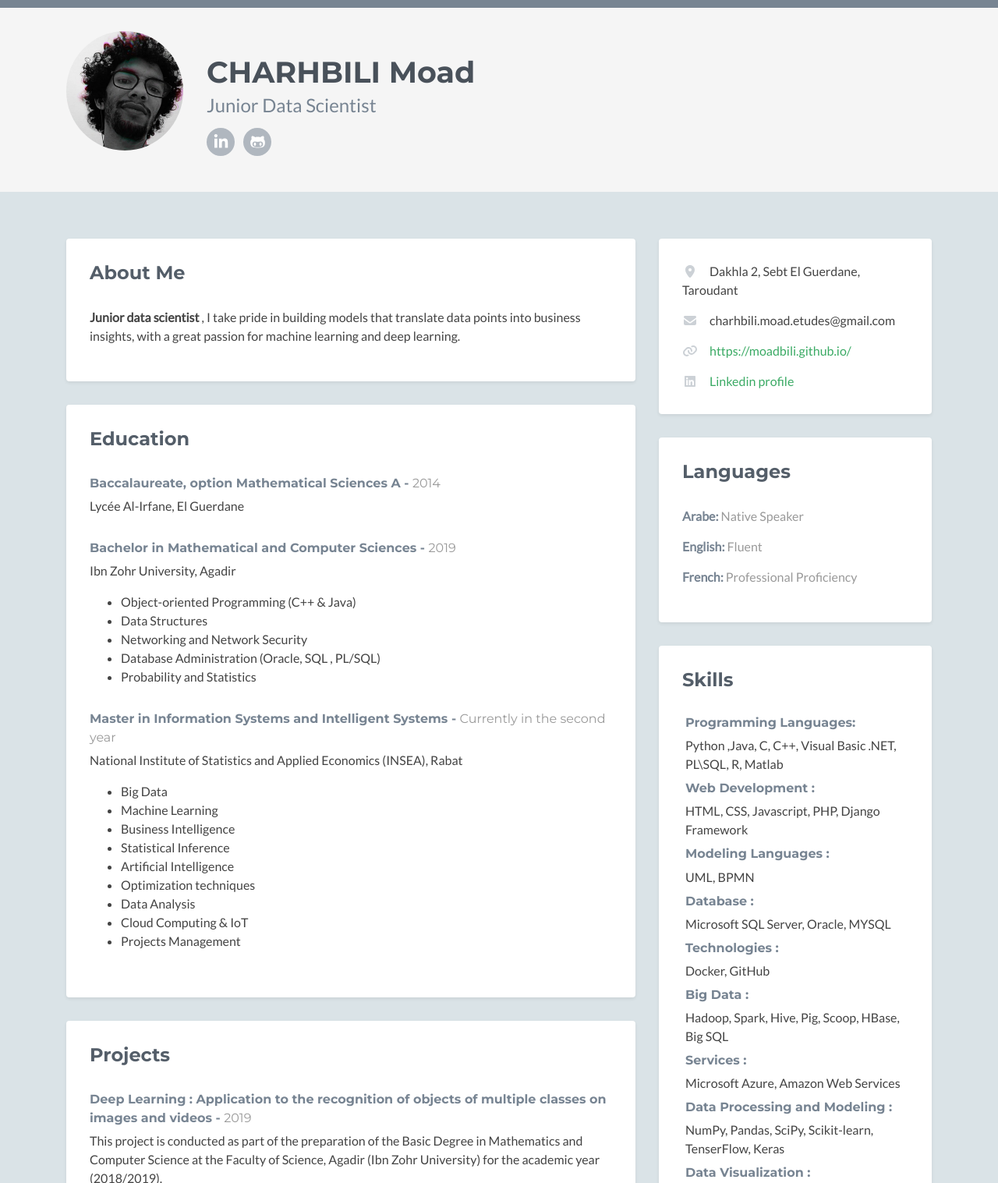
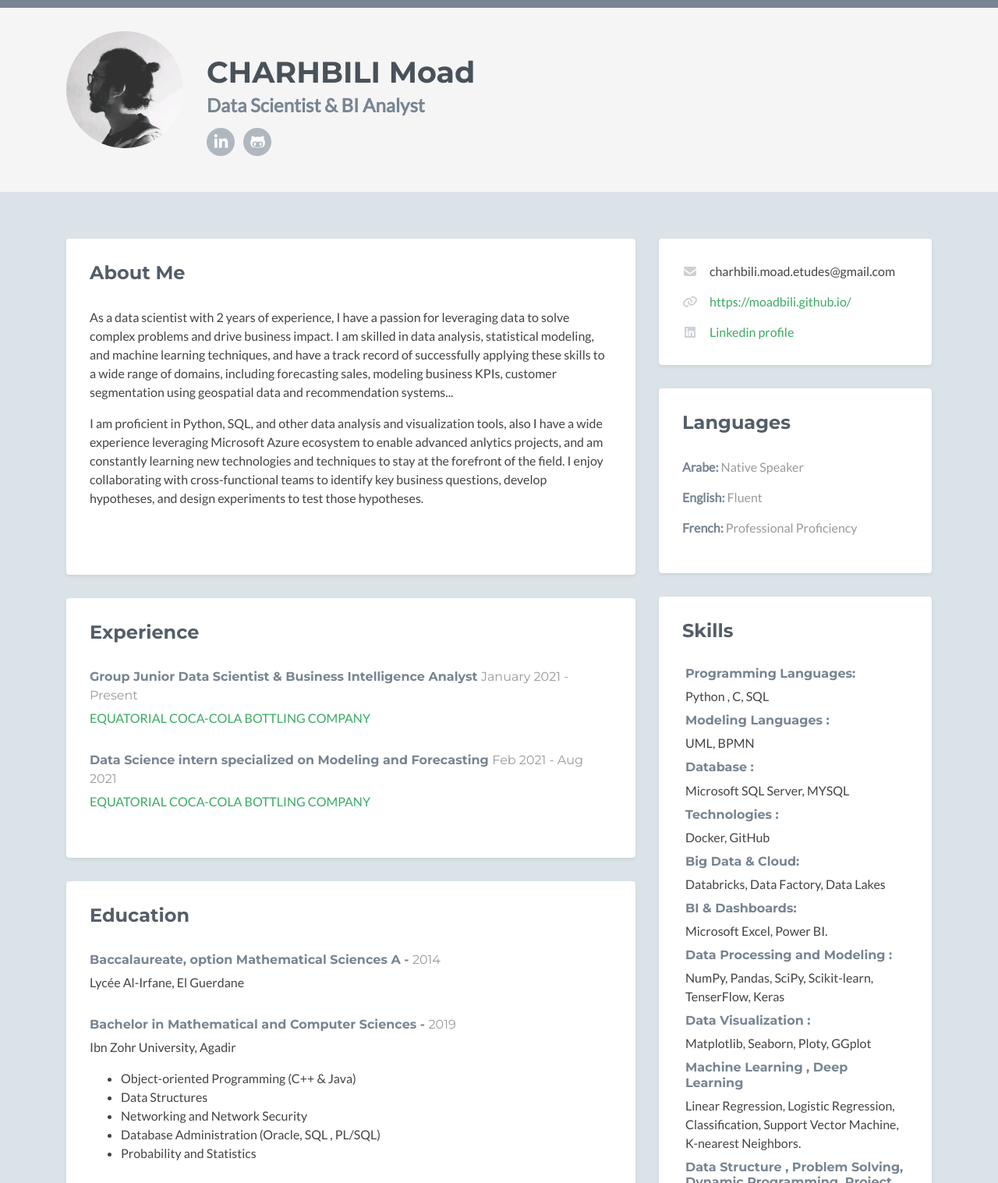
Before and after one commit to MoadBili/moadbili.github.io, a plain HTML site: page index.html in a window 1280 px wide. Shown: the top 1517 px of the page at 78% size. Drawn offline with nearby package versions, Linux system fonts and the light colour scheme; no server answers; some icons are missing.

Commit message:
update 20 Feb 2023

```diff
--- a/index.html
+++ b/index.html
@@ -9,7 +9,7 @@
     <meta name="viewport" content="width=device-width, initial-scale=1.0">
     <meta name="description" content="Boootstrap Portfolio/Resume Theme for Developers">
     <meta name="author" content="Xiaoying Riley at 3rd Wave Media">
-    <link rel="shortcut icon" href="assets/images/profile.png">
+    <link rel="shortcut icon" href="assets/images/profile.jpeg">
 
     <link href='https://fonts.googleapis.com/css?family=Lato:300,400,300italic,400italic' rel='stylesheet'
         type='text/css'>
@@ -36,11 +36,11 @@
     <!-- ******HEADER****** -->
     <header class="header">
         <div class="container clearfix">
-            <img class="profile-image img-fluid float-left rounded-circle" src="assets/images/profile.png"
+            <img class="profile-image img-fluid float-left rounded-circle" src="assets/images/profile.jpeg"
                 alt="profile image" width="150" />
             <div class="profile-content float-left">
                 <h1 class="name">CHARHBILI Moad</h1>
-                <h2 class="desc">Junior Data Scientist</h2>
+                <h2 class="desc"><strong> Data Scientist & BI Analyst</strong></h2>
                 <ul class="social list-inline">
                     <li class="list-inline-item"><a href="https://www.linkedin.com/in/moad-charhbili-064149196/"><i class="fab fa-linkedin-in"></i></a></li>
                     <li class="list-inline-item"><a href="https://github.com/MoadBili"><i class="fab fa-github-alt"></i></a></li>
@@ -61,8 +61,10 @@
                     <div class="section-inner shadow-sm rounded">
                         <h2 class="heading">About Me</h2>
                         <div class="content">
-                            <p><strong>Junior data scientist </strong>, I take pride in building models that translate data points into business insights,
-                                 with a great passion for machine learning and deep learning.<br />
+                            <p>As a data scientist with 2 years of experience, I have a passion for leveraging data to solve complex problems and drive business impact. I am skilled in data analysis, statistical modeling, and machine learning techniques, and have a track record of successfully applying these skills to a wide range of domains, including forecasting sales, modeling business KPIs, customer segmentation using geospatial data and recommendation systems...</p>
+
+                            <p>I am proficient in Python, SQL, and other data analysis and visualization tools, also I have a wide experience leveraging Microsoft Azure ecosystem to enable advanced anlytics projects, and am constantly learning new technologies and techniques to stay at the forefront of the field. I enjoy collaborating with cross-functional teams to identify key business questions, develop hypotheses, and design experiments to test those hypotheses.</p>
+                                <br />
                             </p>
 
                         </div>
@@ -71,6 +73,24 @@
                     <!--//section-inner-->
                 </section>
                 <!--//section-->
+                <section class="experience section">
+                    <div class="section-inner shadow-sm rounded">
+                        <h2 class="heading">Experience</h2>
+                        <div class="content">
+                            <div class="item">
+                                <h2 class="title"> Group Junior Data Scientist & Business Intelligence Analyst <span class="year">January 2021 - Present </span></h2>
+                                <a href="https://www.linkedin.com/company/eccbc/mycompany/">EQUATORIAL COCA-COLA BOTTLING COMPANY</a>
+                            </div>
+
+                            <div class="item">
+                                <h2 class="title">Data Science intern specialized on Modeling and Forecasting <span class="year">Feb 2021 - Aug 2021 </span></h2>
+                                <a href="https://www.linkedin.com/company/eccbc/mycompany/">EQUATORIAL COCA-COLA BOTTLING COMPANY</a>
+                            </div>
+
+                        </div>
+                    </div>
+                </section>
+                </section>
                 <section class="experience section">
                     <div class="section-inner shadow-sm rounded">
                         <h2 class="heading">Education</h2>
@@ -411,7 +431,6 @@
                         <h2 class="heading sr-only">Basic Information</h2>
                         <div class="content">
                             <ul class="list-unstyled">
-                                <li><i class="fas fa-map-marker-alt"></i><span class="sr-only">Location:</span>Dakhla 2, Sebt El Guerdane, Taroudant</li>
                                 <li><i class="fas fa-envelope"></i><span class="sr-only">Email:</span><a
                                         >charhbili.moad.etudes@gmail.com</a></li>
                                 <li><i class="fas fa-link"></i><span class="sr-only">Portfolio :</span><a
@@ -458,25 +477,22 @@
                                 <h3 class="heading"></h3>
 
                                 <div class="item m-1" style="padding-bottom: 5px;">
-                                    <h3 class="level-title">Programming Languages: </h3> Python ,Java, C, C++, Visual Basic .NET,  PL\SQL, R, Matlab
-                                </div>
-                                <div class="item m-1" style="padding-bottom: 5px;">
-                                    <h3 class="level-title">Web Development : </h3> HTML, CSS, Javascript, PHP, Django Framework
+                                    <h3 class="level-title">Programming Languages: </h3> Python , C, SQL
                                 </div>
                                 <div class="item m-1" style="padding-bottom: 5px;">
                                     <h3 class="level-title">Modeling Languages : </h3> UML, BPMN
                                 </div>
                                 <div class="item m-1" style="padding-bottom: 5px;">
-                                    <h3 class="level-title">Database : </h3> Microsoft SQL Server, Oracle, MYSQL
+                                    <h3 class="level-title">Database : </h3> Microsoft SQL Server, MYSQL
                                 </div>
                                 <div class="item m-1" style="padding-bottom: 5px;">
                                     <h3 class="level-title">Technologies : </h3> Docker, GitHub
                                 </div>
                                 <div class="item m-1" style="padding-bottom: 5px;">
-                                    <h3 class="level-title">Big Data : </h3> Hadoop, Spark, Hive, Pig, Scoop, HBase, Big SQL
+                                    <h3 class="level-title">Big Data & Cloud: </h3> Databricks, Data Factory, Data Lakes
                                 </div>
                                 <div class="item m-1" style="padding-bottom: 5px;">
-                                    <h3 class="level-title">Services : </h3> Microsoft Azure, Amazon Web Services
+                                    <h3 class="level-title">BI & Dashboards: </h3> Microsoft Excel, Power BI.
                                 </div>
                                 <div class="item m-1" style="padding-bottom: 5px;">
                                     <h3 class="level-title">Data Processing and Modeling : </h3> NumPy, Pandas, SciPy, Scikit-learn, TenserFlow, Keras
```
Also changed, not shown: assets/images/eccbc.jpeg (added), assets/images/profile.jpeg (added).
